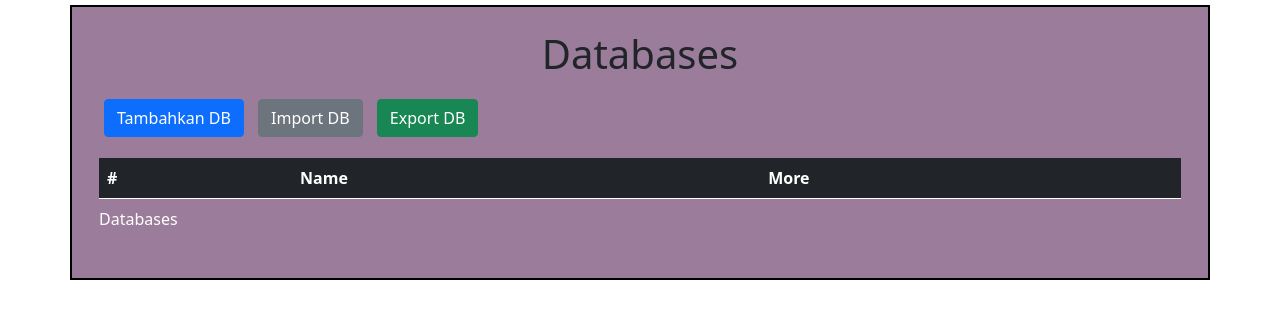
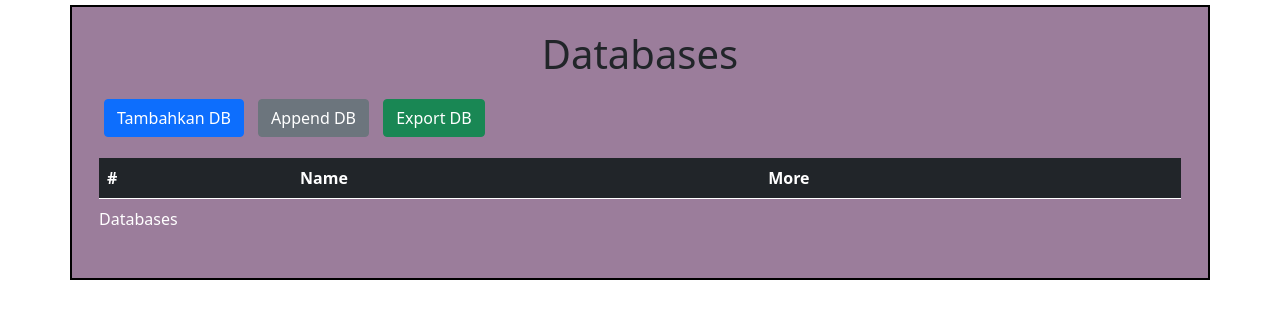
Before and after one commit to Ahlat85/Absen-Murid, a Node server app: page /home/ in a window 1280 px wide. Shown: the top 319 px of the page. Run offline with Node 20, Linux system fonts and the light colour scheme; lists and menus that the app fills with data are empty; some libraries are stand-ins or nearby versions.

Commit message:
Memperbaiki bug import db dan merubah namanya menjadi append db

```diff
--- a/models/api/Databases_model.js
+++ b/models/api/Databases_model.js
@@ -269,7 +269,7 @@ async function importDatabases(req) {
                         }
                     }
 
-                    await extract(DATABASES + `/${fileName}`, {
+                    extract(DATABASES + `/${fileName}`, {
                         dir: path.join(output, "..")
                     }, err => {});
 
--- a/views/home/index.ejs
+++ b/views/home/index.ejs
@@ -35,14 +35,14 @@
                     </div>
                 </div>
 
-                <button class="btn btn-secondary" data-bs-toggle="modal" data-bs-target="#importDB">Import DB</button>
+                <button class="btn btn-secondary" data-bs-toggle="modal" data-bs-target="#importDB">Append DB</button>
                 <a class="btn btn-success" href="/home/export-db">Export DB</a>
 
                 <div class="modal fade" id="importDB" tabindex="-1" aria-labelledby="importDB" aria-hidden="true">
                     <div class="modal-dialog">
                         <div class="modal-content">
                             <div class="modal-header">
-                                <h5 class="modal-title" id="importDB">Import
+                                <h5 class="modal-title" id="importDB">Append
                                     DB
                                 </h5>
                                 <button type="button" class="btn-close" data-bs-dismiss="modal" aria-label="Close"></button>
```
